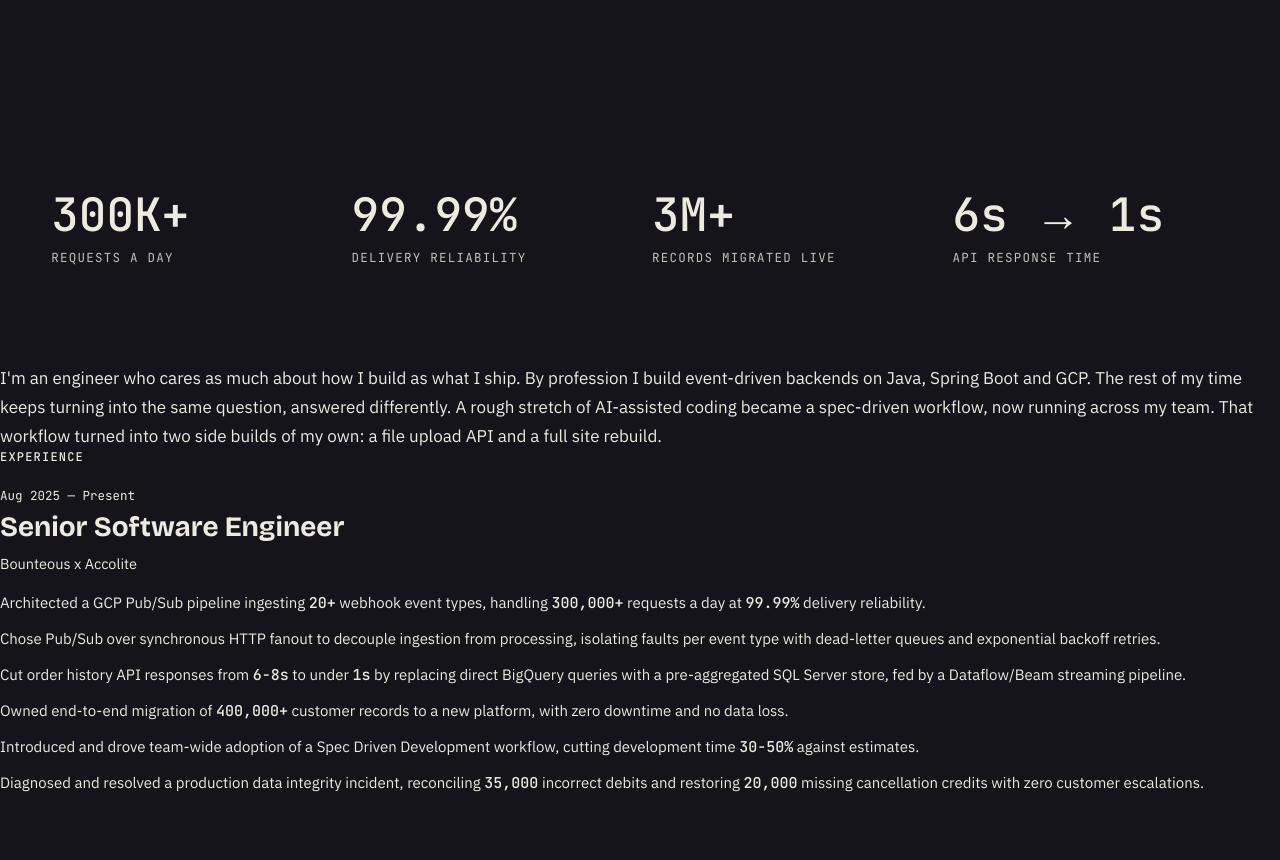
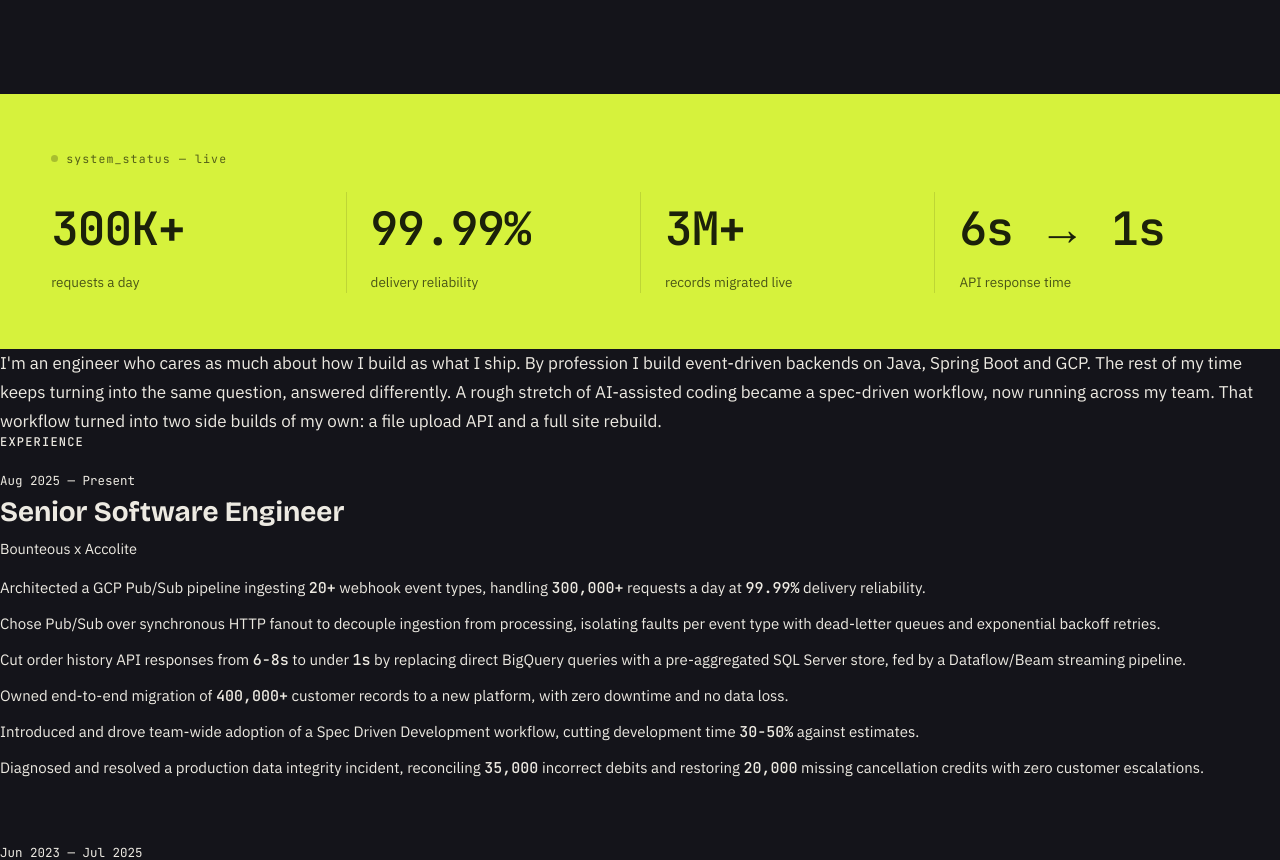
Before and after one commit to Shanerex/portfolio, a Next.js app: page / in a window 1280 px wide. Shown: the part 1135-1995 px from the top of the page. Built offline with nearby package versions, Linux system fonts and the light colour scheme.

Commit message:
feat: replace the impact band with the lime system-status band

```diff
--- a/app/page.tsx
+++ b/app/page.tsx
@@ -7,7 +7,7 @@ import About from '@/components/About'
 import Contact from '@/components/Contact'
 import ScrollEffects from '@/components/ScrollEffects'
 import Hero from '@/components/Hero'
-import ImpactBand from '@/components/ImpactBand'
+import StatusBand from '@/components/StatusBand'
 
 export default function Home() {
   return (
@@ -16,7 +16,7 @@ export default function Home() {
       <Header />
       <main className="content">
         <Hero />
-        <ImpactBand />
+        <StatusBand />
         <Intro />
         <Experience />
         <Projects />
--- a/components/ImpactBand.module.css
+++ /dev/null
@@ -1,43 +0,0 @@
-.band {
-  background: var(--court);
-  color: var(--on-court);
-  padding-block: var(--s-6);
-  margin-block: var(--s-8);
-}
-
-.grid {
-  display: grid;
-  grid-template-columns: repeat(4, 1fr);
-  gap: var(--s-5);
-  margin: 0;
-  padding: 0;
-  max-width: var(--page-max);
-  margin-inline: auto;
-  padding-inline: var(--gutter);
-}
-
-.figure {
-  font-family: var(--font-mono);
-  font-weight: 500;
-  font-size: var(--t-metric);
-  font-variant-numeric: tabular-nums;
-  line-height: 1.1;
-  color: var(--ball);
-  display: block;
-}
-
-.label {
-  font-family: var(--font-mono);
-  font-size: var(--t-meta);
-  letter-spacing: .1em;
-  text-transform: uppercase;
-  color: var(--on-court);
-  opacity: .8;
-  display: block;
-  margin-top: var(--s-2);
-  margin-inline-start: 0;
-}
-
-@media (max-width: 767px) {
-  .grid { grid-template-columns: repeat(2, 1fr); }
-}
--- a/components/ImpactBand.tsx
+++ /dev/null
@@ -1,17 +0,0 @@
-import { site } from '@/content'
-import styles from './ImpactBand.module.css'
-
-export default function ImpactBand() {
-  return (
-    <div className={`${styles.band} wipe`} data-testid="impact-band">
-      <dl className={styles.grid}>
-        {site.metrics.map((metric) => (
-          <div key={metric.label}>
-            <dt className={styles.figure}>{metric.figure}</dt>
-            <dd className={styles.label}>{metric.label}</dd>
-          </div>
-        ))}
-      </dl>
-    </div>
-  )
-}
--- /dev/null
+++ b/components/StatusBand.module.css
@@ -0,0 +1,69 @@
+.band {
+  background: var(--primary);
+  padding-block: clamp(36px, 5vw, 56px);
+}
+
+.inner { padding-inline: var(--gutter); }
+
+.eyebrow {
+  display: flex;
+  align-items: center;
+  gap: 8px;
+  margin-bottom: 24px;
+  font-family: var(--font-mono);
+  font-size: 11.5px;
+  letter-spacing: .1em;
+  color: var(--primary-ink);
+  opacity: .7;
+}
+
+.pulseDot {
+  width: 7px;
+  height: 7px;
+  border-radius: 50%;
+  background: var(--primary-ink);
+  display: inline-block;
+  animation: pulse 1.4s ease-in-out infinite;
+}
+
+@keyframes pulse { 0%, 100% { opacity: 1; } 50% { opacity: .35; } }
+
+.grid {
+  display: grid;
+  grid-template-columns: repeat(auto-fit, minmax(180px, 1fr));
+  gap: 0;
+  margin: 0;
+  padding: 0;
+}
+
+.grid > div {
+  padding: 0 24px;
+  border-left: 1px solid rgba(28, 33, 10, .13);
+}
+
+.grid > div:first-child { border-left: none; padding-left: 0; }
+
+.figure {
+  font-family: var(--font-mono);
+  font-weight: 600;
+  font-size: var(--t-metric);
+  letter-spacing: -.02em;
+  color: var(--primary-ink);
+  margin: 0;
+}
+
+.label {
+  font-size: 13.5px;
+  color: var(--primary-ink);
+  opacity: .75;
+  margin: 6px 0 0;
+}
+
+@media (max-width: 767px) {
+  .grid { grid-template-columns: repeat(2, 1fr); row-gap: 24px; }
+  .grid > div { border-left: none; padding-left: 0; }
+}
+
+@media (prefers-reduced-motion: reduce) {
+  .pulseDot { animation: none; }
+}
--- /dev/null
+++ b/components/StatusBand.tsx
@@ -0,0 +1,27 @@
+import { site } from '@/content'
+import styles from './StatusBand.module.css'
+
+export default function StatusBand() {
+  return (
+    <div className={`${styles.band} reveal`} data-testid="status-band">
+      <div className={`${styles.inner} wrap`}>
+        <div className={styles.eyebrow}>
+          <span className={styles.pulseDot} aria-hidden="true" />
+          system_status — live
+        </div>
+        <dl className={styles.grid}>
+          {site.metrics.map((metric, i) => (
+            <div
+              key={metric.label}
+              className="reveal"
+              style={{ transitionDelay: `${i * 90}ms` }}
+            >
+              <dt className={styles.figure}>{metric.figure}</dt>
+              <dd className={styles.label}>{metric.label}</dd>
+            </div>
+          ))}
+        </dl>
+      </div>
+    </div>
+  )
+}
```
Also changed, not shown: 2 other files (tests, documents, lock files or other folders).
